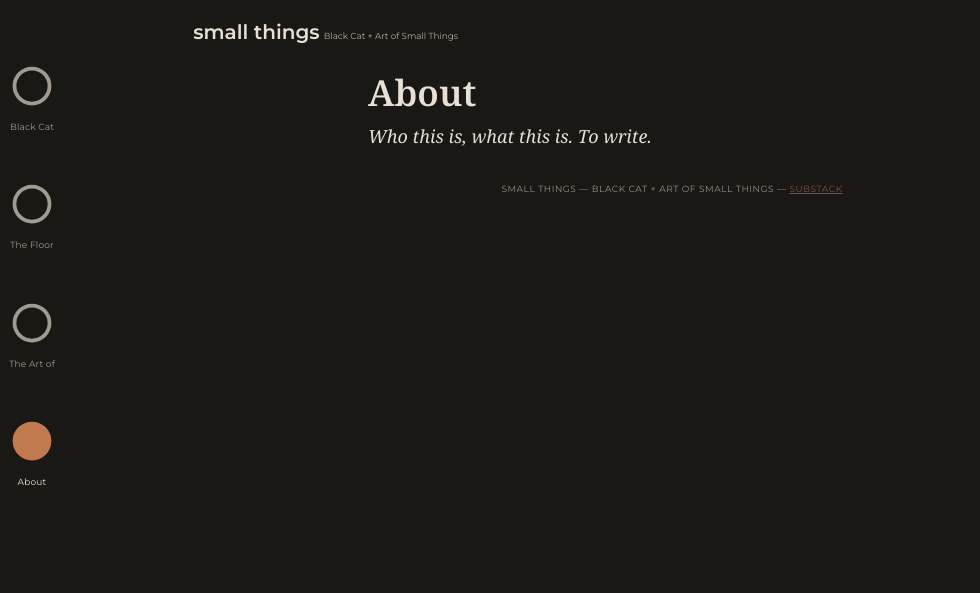
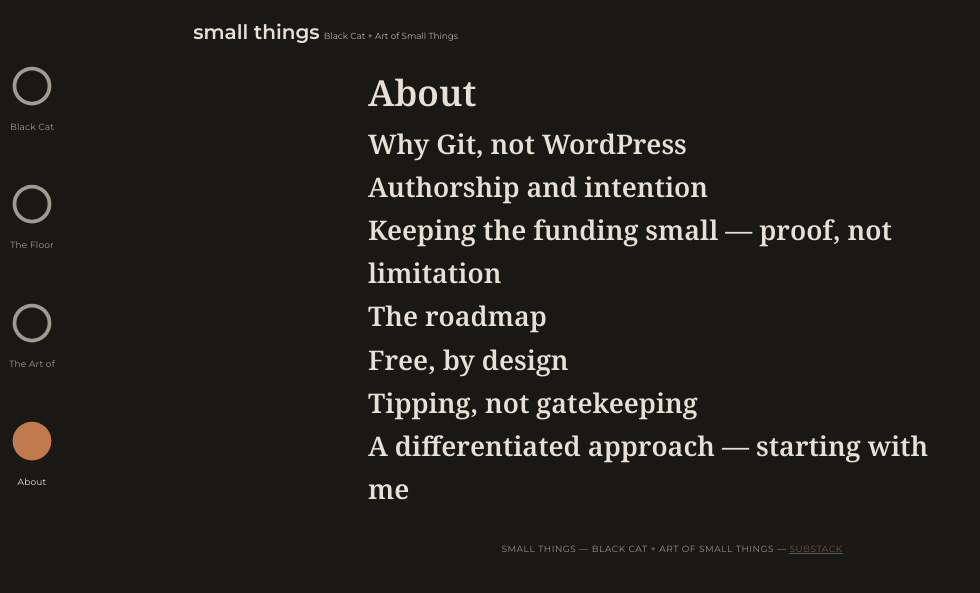
Before and after one commit to 2pix/small-things, a Jekyll site: the page built from about/index.md, in a window 1280 px wide. Shown: the top 593 px of the page, without its empty margins (0-980 px from the left). Built offline with Jekyll 4.4.1, drawn with Linux system fonts in a browser that asks for light colours.

Commit message:
About page: structural skeleton, seven section headings, prose held for Claire to write

```diff
--- a/about/index.md
+++ b/about/index.md
@@ -6,4 +6,16 @@ permalink: /about/
 
 # About
 
-_Who this is, what this is. To write._
+## Why Git, not WordPress
+
+## Authorship and intention
+
+## Keeping the funding small — proof, not limitation
+
+## The roadmap
+
+## Free, by design
+
+## Tipping, not gatekeeping
+
+## A differentiated approach — starting with me
```
